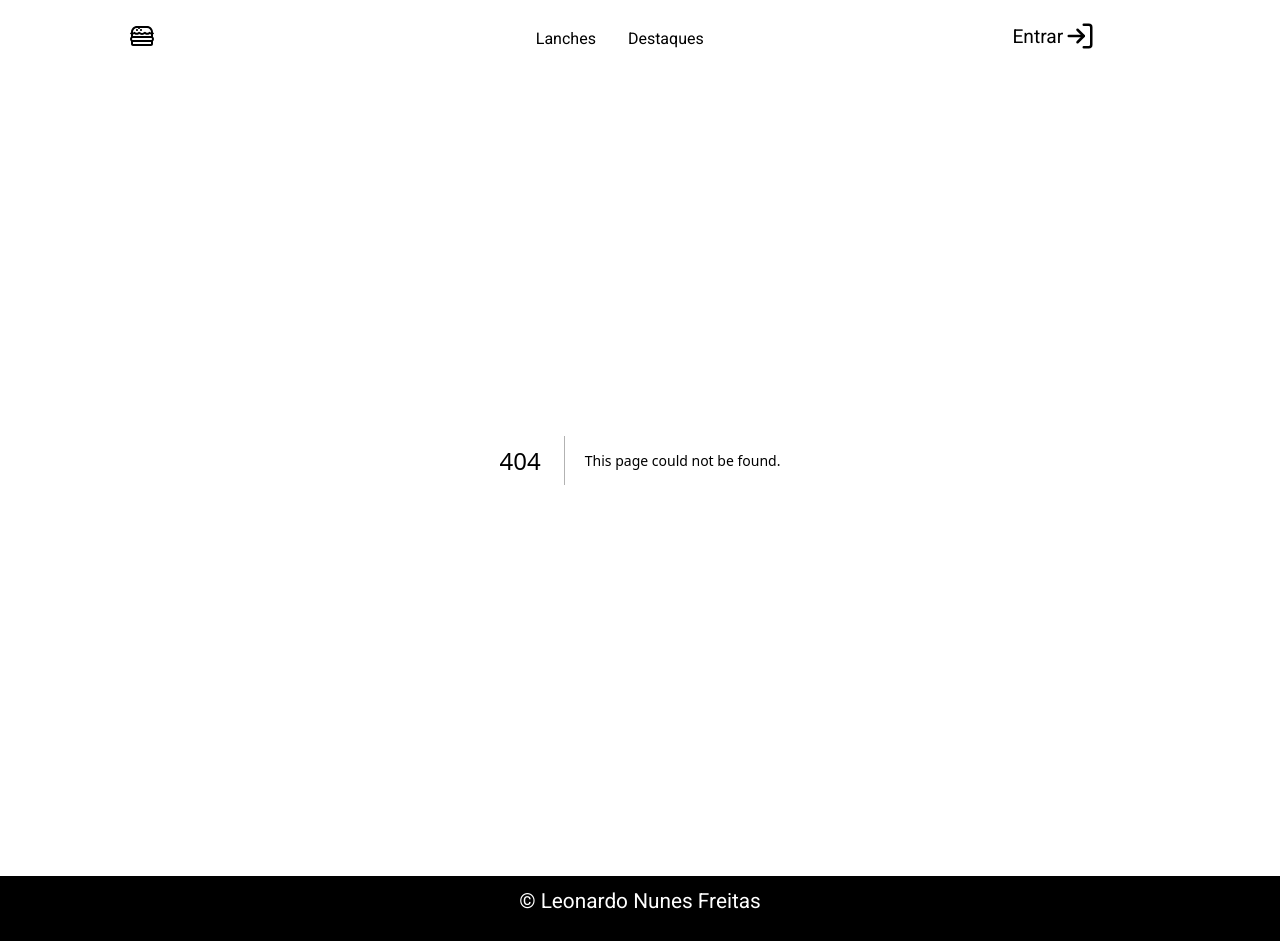
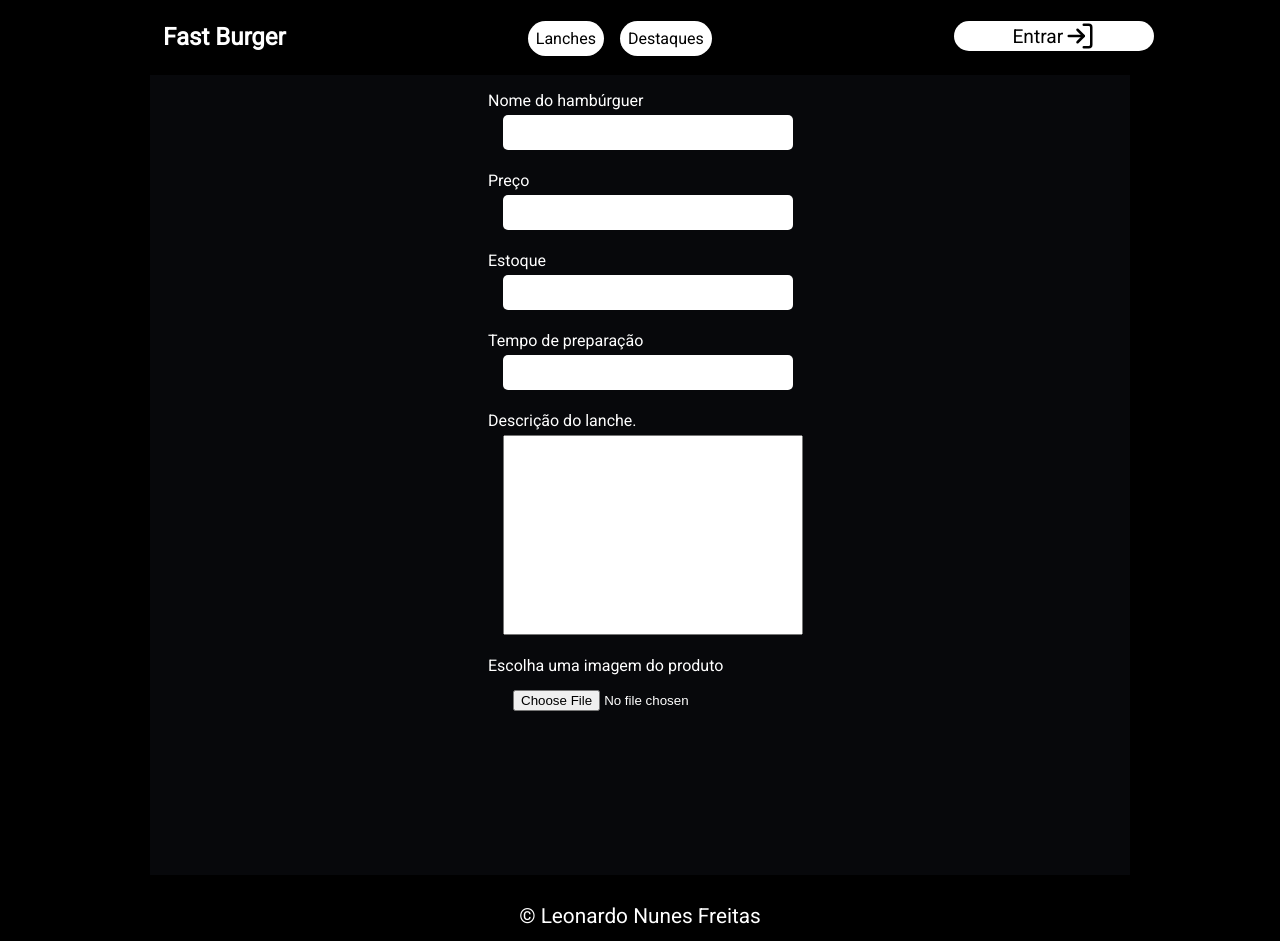
Before and after one commit to leonardofx1/fast-burger, a Next.js app: page /admin in a window 1280 px wide. Before the commit this address had no page. Built offline with nearby package versions, Linux system fonts and the light colour scheme.

Commit message:
admin page
admin page

```diff
--- /dev/null
+++ b/src/app/admin/input.tsx
@@ -0,0 +1,16 @@
+import { InputType } from "@/components/types/inputType"
+
+
+
+
+
+export const Input = ({type = 'text', name, label }:InputType) => {
+
+
+    return (
+        <label htmlFor="">
+            {label}
+             <input type={type} name={name}/>
+        </label>
+)
+}
--- /dev/null
+++ b/src/app/admin/page.tsx
@@ -0,0 +1,36 @@
+import { Wrapper } from '@/components/Wrapper'
+import { Input } from './input'
+import style from './style.module.scss'
+
+
+
+
+const admin = () => {
+
+
+    return (
+        <Wrapper>
+            <form action="" className={style.form}>
+
+                <Input label='Nome do hambúrguer' name='title' type='text' />
+
+                <Input label='Preço' name='price' type='number' />
+
+                <Input label='Estoque' name='amount' type='number' />
+
+                <Input label='Tempo de preparação' name='time' type='number' />
+
+               <div className={style.wrapperDescription}>
+                <span>Descrição do lanche.</span>
+               <textarea name="" id=""></textarea>
+               </div>
+
+                <Input label='Escolha uma imagem do produto' name='img' type='file' />
+
+            </form>
+
+        </Wrapper>
+    )
+}
+
+export default admin
--- /dev/null
+++ b/src/app/admin/style.module.scss
@@ -0,0 +1,39 @@
+
+
+.form {
+    display: flex;
+    flex-direction: column;
+
+    justify-content: center;
+
+    color: white;
+
+
+    gap: 1rem;
+
+    max-width: 320px;
+    margin: 0 auto;
+    width: 100%;
+
+    label {
+        display: flex;
+        flex-direction: column;
+        & input {
+            margin: 5px 15px;
+           padding: 10px;
+            border-radius: 5px;
+            border: none;
+            max-width:300px ;
+        }
+    }
+}
+.wrapperDescription {
+
+    & textarea {
+        resize: none;
+        display: block;
+        width: 300px;
+        height: 200px;
+        margin: 5px 15px ;
+    }
+}
--- /dev/null
+++ b/src/components/types/inputType.tsx
@@ -0,0 +1,6 @@
+
+export interface InputType {
+    name:string,
+    label:string,
+    type:string
+}
--- a/src/schemas/schemas.ts
+++ b/src/schemas/schemas.ts
@@ -11,7 +11,6 @@ export const hamburger = pgTable("hamburger", {
 	name: text("name").notNull(),
 	value: numeric("value").notNull(),
 	preparationTime: numeric("preparationTime").notNull(),
-	tagID: integer("tagID"),
 	urlImage:text('urlImage').notNull()
 },
 (table) => {
```
Also changed, not shown: src/app/page.tsx (+6 -8 lines), 1 other file (tests, documents, lock files or other folders).
